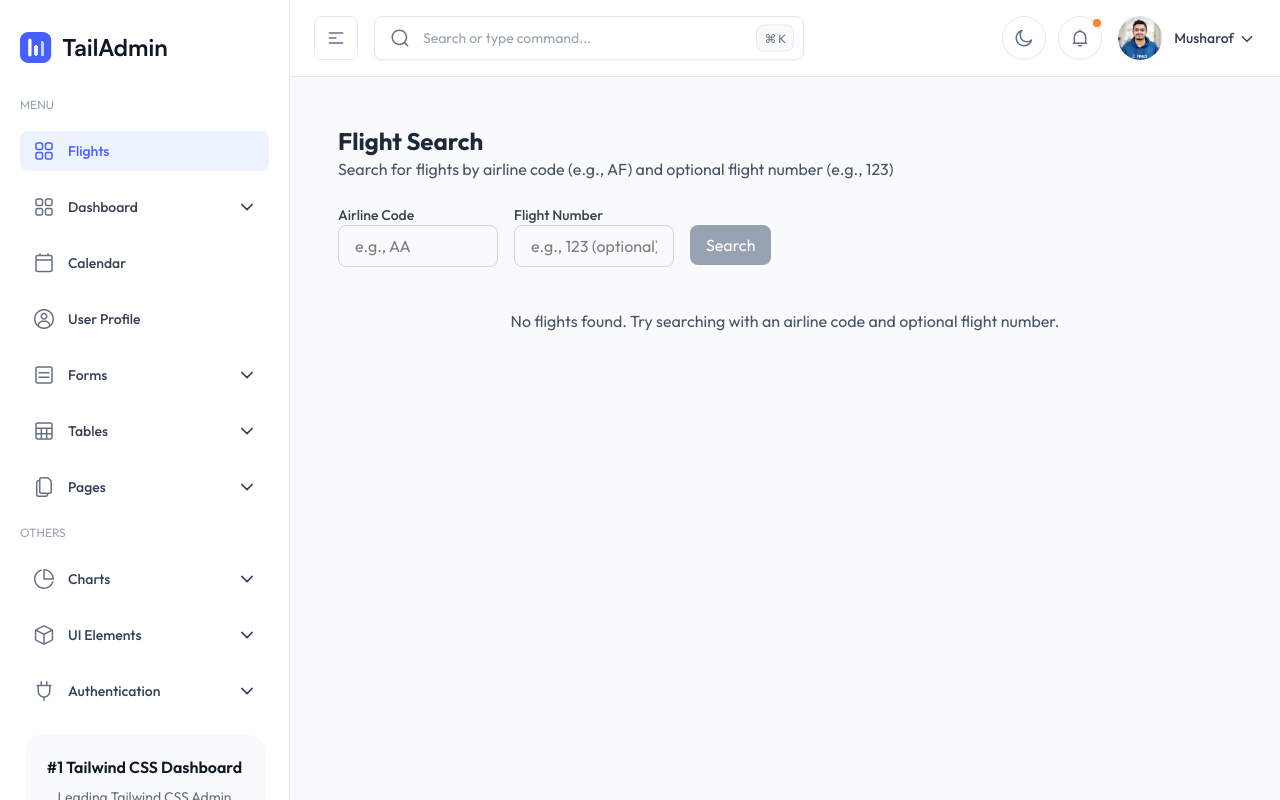
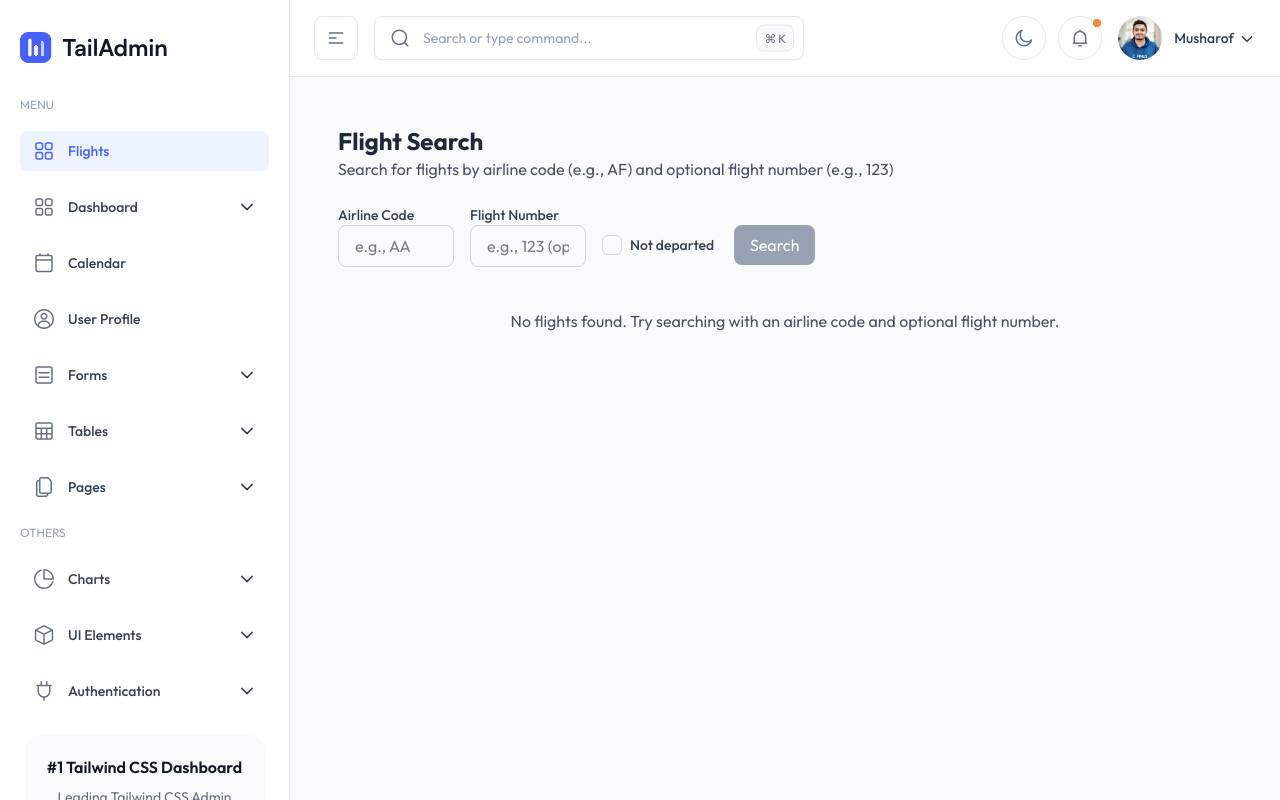
Before and after one commit to ian-ledig/flight-tracker-cs, a Next.js app: page /flights in a window 1280 px wide. Built offline with nearby package versions, Linux system fonts and the light colour scheme.

Commit message:
adding notDeparted option for flight search

```diff
--- a/prettier.config.js
+++ b/prettier.config.js
@@ -8,4 +8,5 @@ module.exports = {
   useTabs: false,
   bracketSpacing: true,
   arrowParens: 'avoid',
+  endOfLine: 'lf',
 };
--- a/src/app/(admin)/(others-pages)/flights/[flightIata]/page.tsx
+++ b/src/app/(admin)/(others-pages)/flights/[flightIata]/page.tsx
@@ -108,14 +108,17 @@ const FlightDetailsPage = ({ params: paramsPromise }: { params: Promise<{ flight
   const router = useRouter();
 
   useEffect(() => {
+    console.log("welcom")
     const flightIata = params.flightIata.toUpperCase();
     const flightData = sessionStorage.getItem(`flight_${flightIata}`);
+    console.log(flightData);
     if (flightData) {
       const parsedFlight = JSON.parse(flightData);
       setFlight(parsedFlight);
       setLoading(false);
     } else {
-      flightService.getFlights(flightIata)
+      console.log("refetch")
+      flightService.getFlights(flightIata.substring(0, 2), flightIata.substring(2))
         .then((data) => {
           const flightData = Array.isArray(data) ? data[0] : data;
           setFlight(flightData);
--- a/src/app/(admin)/(others-pages)/flights/page.tsx
+++ b/src/app/(admin)/(others-pages)/flights/page.tsx
@@ -4,10 +4,13 @@ import React, { useState } from 'react';
 import { useRouter } from 'next/navigation';
 import { flightService } from '@/services/flightService';
 import { Flight } from '@/types/flight';
+import CheckboxComponents from '@/components/form/form-elements/CheckboxComponents';
+import Checkbox from '@/components/form/input/Checkbox';
 
 export default function FlightSearchPage() {
   const [airlineIata, setAirlineIata] = useState('');
   const [flightNumber, setFlightNumber] = useState('');
+  const [notDeparted, setNotDeparted] = useState(false);
   const [flights, setFlights] = useState<Flight[]>([]);
   const [error, setError] = useState<string | null>(null);
   const [loading, setLoading] = useState(false);
@@ -19,7 +22,7 @@ export default function FlightSearchPage() {
     setLoading(true);
 
     try {
-      const data = await flightService.getFlights(airlineIata, flightNumber);
+      const data = await flightService.getFlights(airlineIata, flightNumber, notDeparted);
       setFlights(data);
     } catch (err: any) {
       setError(err.message);
@@ -33,9 +36,7 @@ export default function FlightSearchPage() {
     const flightIata = `${flight.airlineIata}${flight.flightNumber}`.toUpperCase();
     const key = `flight_${flightIata}`;
     sessionStorage.setItem(key, JSON.stringify(flight));
-    setTimeout(() => {
-      router.push(`/flights/${flightIata}`);
-    }, 100);
+    router.push(`/flights/${flightIata}`);
   };
 
   return (
@@ -67,6 +68,12 @@ export default function FlightSearchPage() {
               placeholder="e.g., 123 (optional)"
               className="w-full px-4 py-2 border border-gray-300 rounded-lg focus:outline-none focus:ring-2 focus:ring-blue-500"
             />
+          </div>
+          <div className="flex-1 flex flex-row items-center gap-2 cursor-pointer" onClick={() => setNotDeparted(!notDeparted)}>
+            <Checkbox checked={notDeparted} onChange={setNotDeparted} />
+            <span className="block text-sm font-medium text-gray-700 dark:text-gray-400">
+              Not departed
+            </span>
           </div>
           <div className="flex-1">
             <button
--- a/src/services/flightService.tsx
+++ b/src/services/flightService.tsx
@@ -1,11 +1,14 @@
 import { Flight } from '@/types/flight';
 
 export const flightService = {
-  async getFlights(airlineIata: string, flightNumber?: string): Promise<Flight[]> {
+  async getFlights(airlineIata: string, flightNumber?: string, notDeparted?: boolean): Promise<Flight[]> {
     try {
       const url = new URL(`http://localhost:8080/api/flights/${airlineIata}`);
       if (flightNumber) {
         url.searchParams.append('flightNumber', flightNumber);
+      }
+      if(notDeparted){
+        url.searchParams.append('notDeparted', 'true');
       }
 
       const response = await fetch(url.toString());
```
